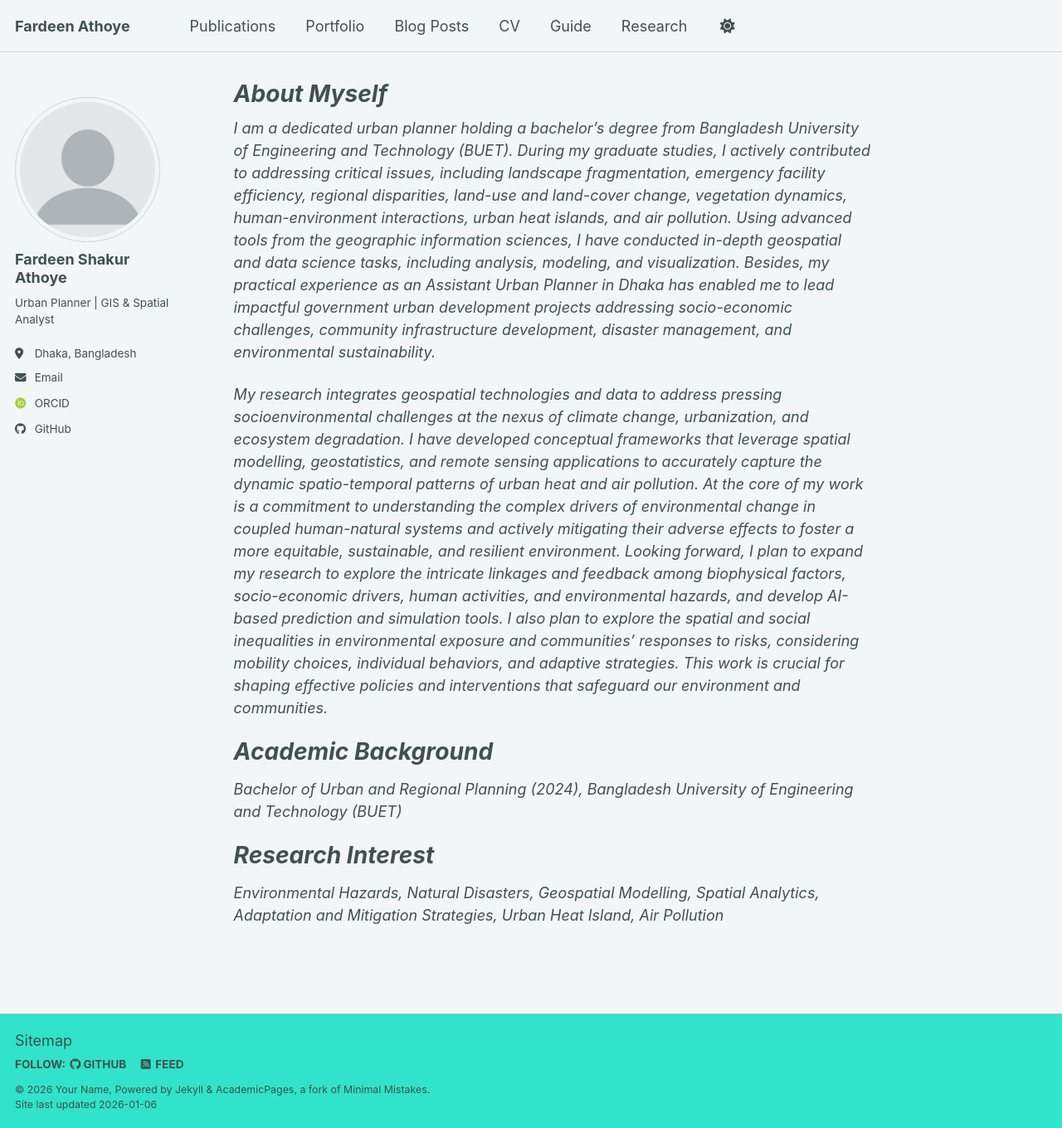
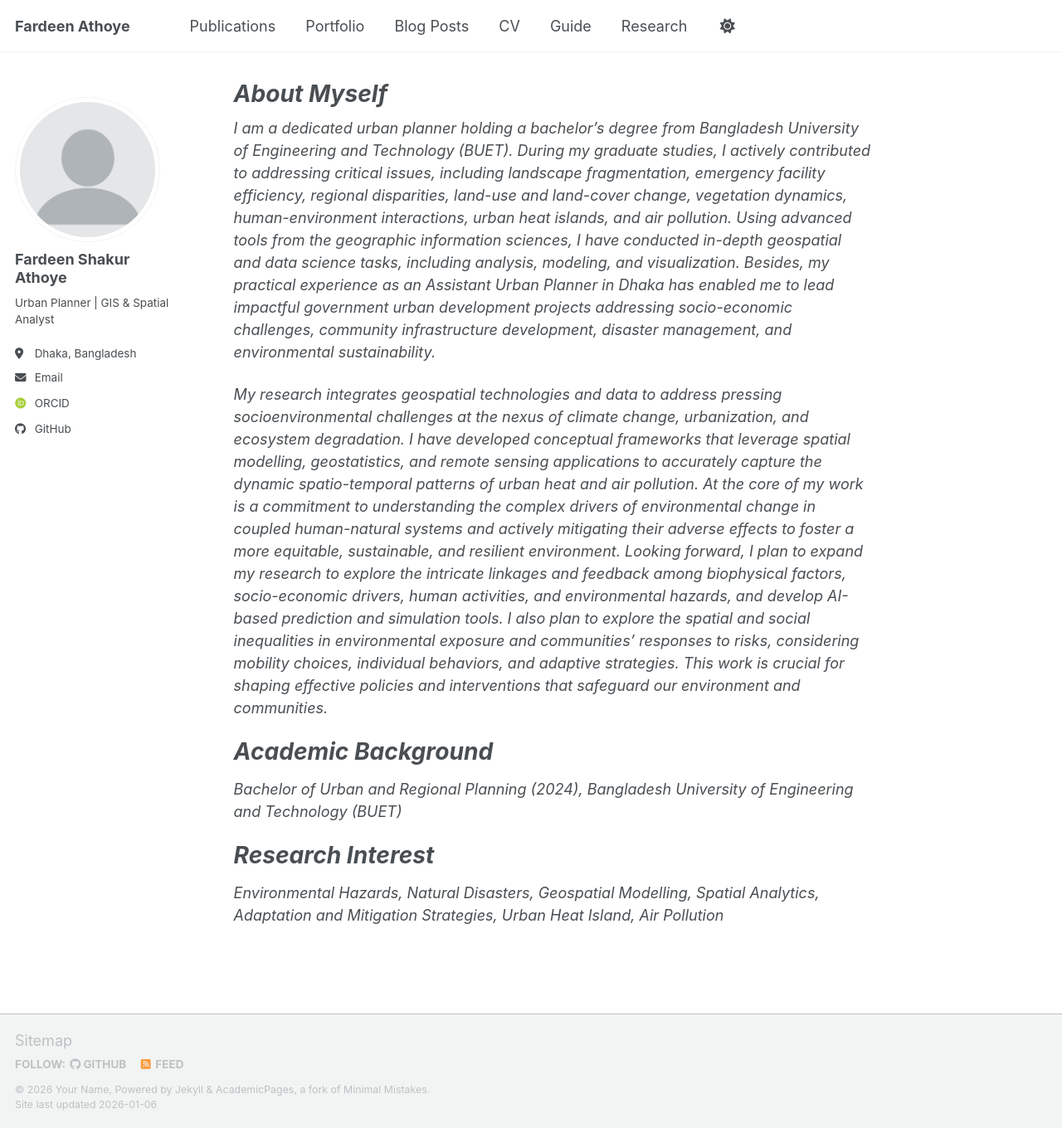
Before and after one commit to athoye-fardeen/athoye-fardeen.github.io, a Jekyll site: the page built from _pages/about.md, in a window 1280 px wide and 1360 px high. Shown: the whole window at 83% size. Built offline with Jekyll 4.4.1, drawn with Linux system fonts in a browser that asks for light colours; some web fonts are replaced; a script bundle is joined from its source files by our own code; library files that are not in the unit come from our copies.

Commit message:
Update _config.yml

```diff
--- a/_config.yml
+++ b/_config.yml
@@ -8,7 +8,7 @@
 
 # Basic Site Settings
 locale                   : "en-US"
-site_theme               : "mint" # the available themes options are "default", "air", "sunrise", "mint", "dirt" and "contrast"
+site_theme               : "default" # the available themes options are "default", "air", "sunrise", "mint", "dirt" and "contrast"
 title                    : "Fardeen Athoye"
 title_separator          : "-"
 name                     : &name "Your Name"
```
